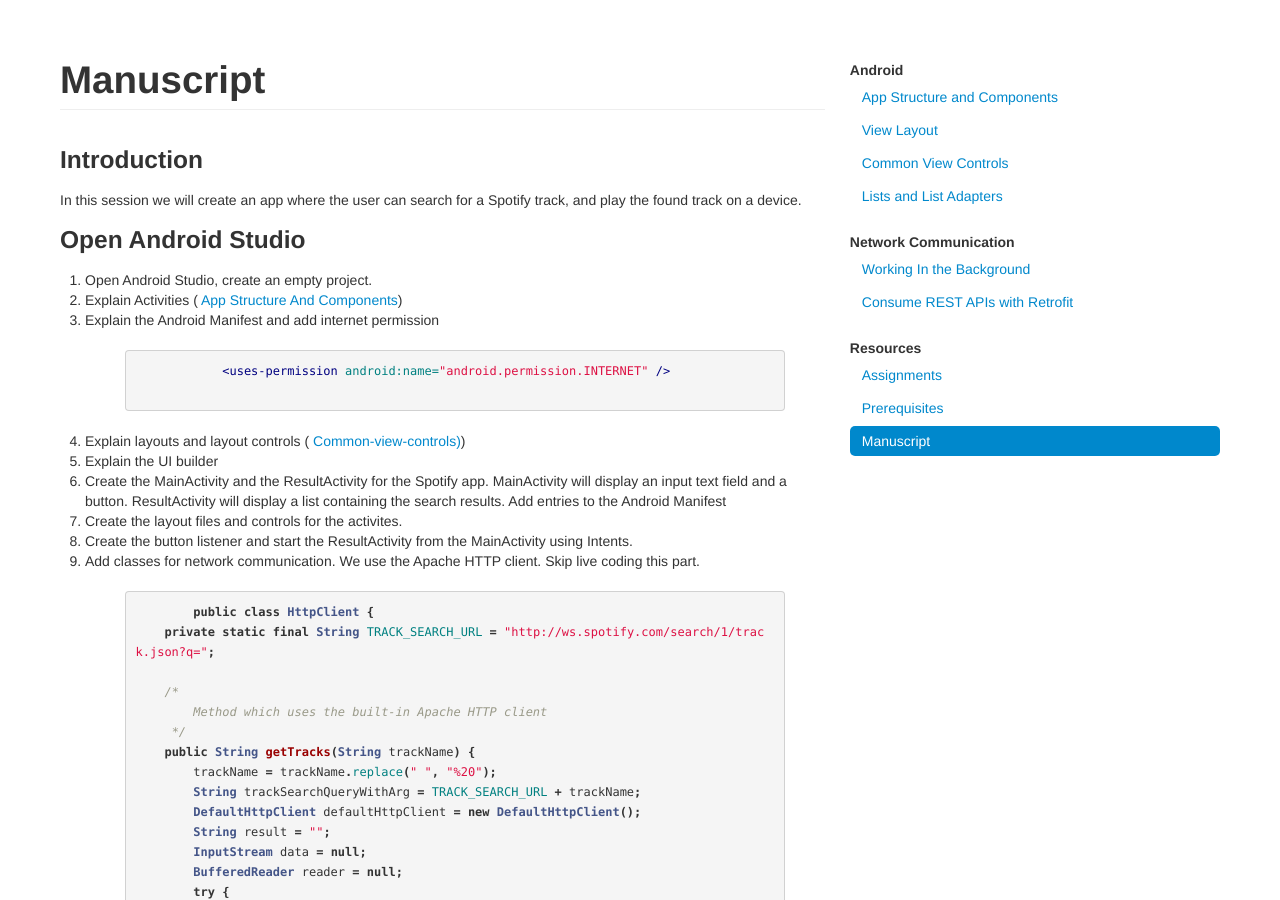
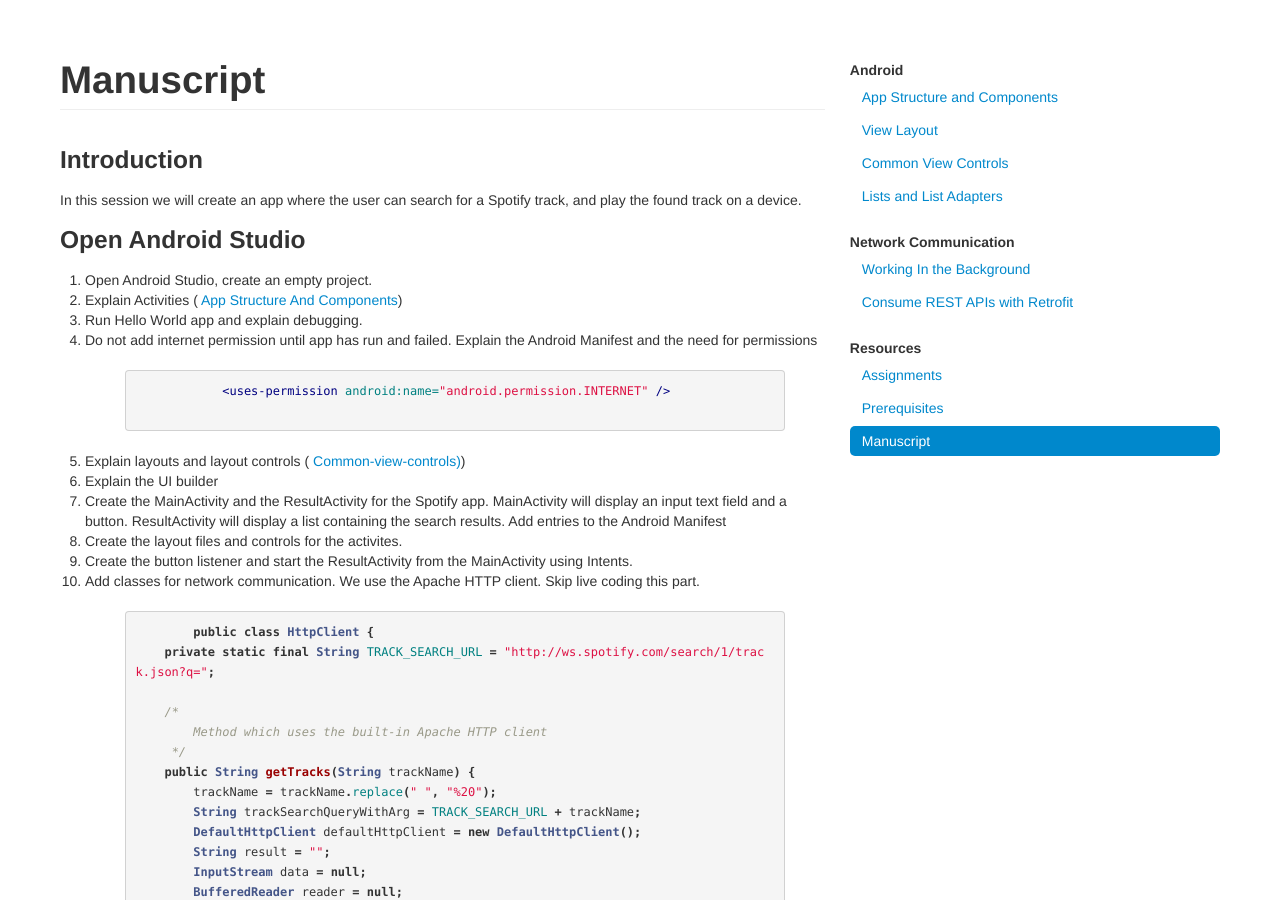
Before and after one commit to bekk/android101, a Jekyll site: the page built from docs/pages/manuscript.html, in a window 1280 px wide and 900 px high. Built offline with Jekyll 4.4.1, drawn with Linux system fonts in a browser that asks for light colours; Markdown is read by kramdown in place of the engine named in the settings.

Commit message:
Oppdatert manus

```diff
--- a/docs/pages/manuscript.html
+++ b/docs/pages/manuscript.html
@@ -9,13 +9,13 @@ In this session we will create an app where the user can search for a Spotify tr
 <ol>
 	<li>Open Android Studio, create an empty project.</li>
 	<li>Explain Activities (<a href="android-app-structure-and-components.html"> App Structure And Components</a>)</li>
-	<li>Explain the Android Manifest and add internet permission</li>
+	<li>Run Hello World app and explain debugging.</li>
+	<li>Do not add internet permission until app has run and failed. Explain the Android Manifest and the need for permissions</li>
 	{% highlight xml %}
 	    <uses-permission android:name="android.permission.INTERNET" />
 	{% endhighlight %}
 	<li>Explain layouts and layout controls (<a href="common-view-controls.html"> Common-view-controls)</a>)</li>
 	<li>Explain the UI builder</li>
-
 	<li>Create the MainActivity and the ResultActivity for the Spotify app. MainActivity will display an input text field and a button. ResultActivity will display a list containing the search results. Add entries to the Android Manifest</li>
 	<li>Create the layout files and controls for the activites.</li>
 	<li>Create the button listener and start the ResultActivity from the MainActivity using Intents.</li>
```
